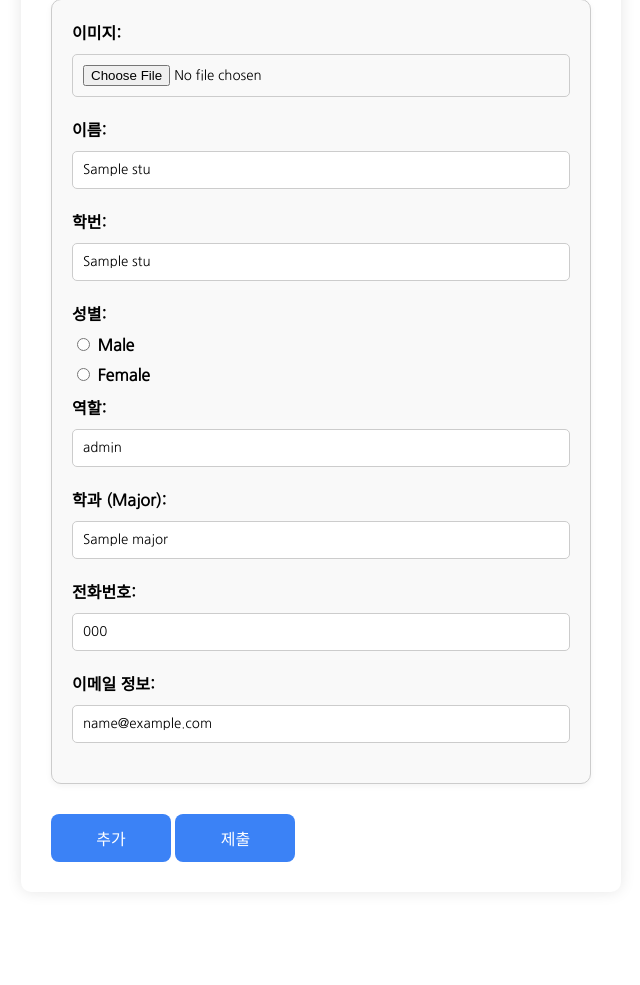
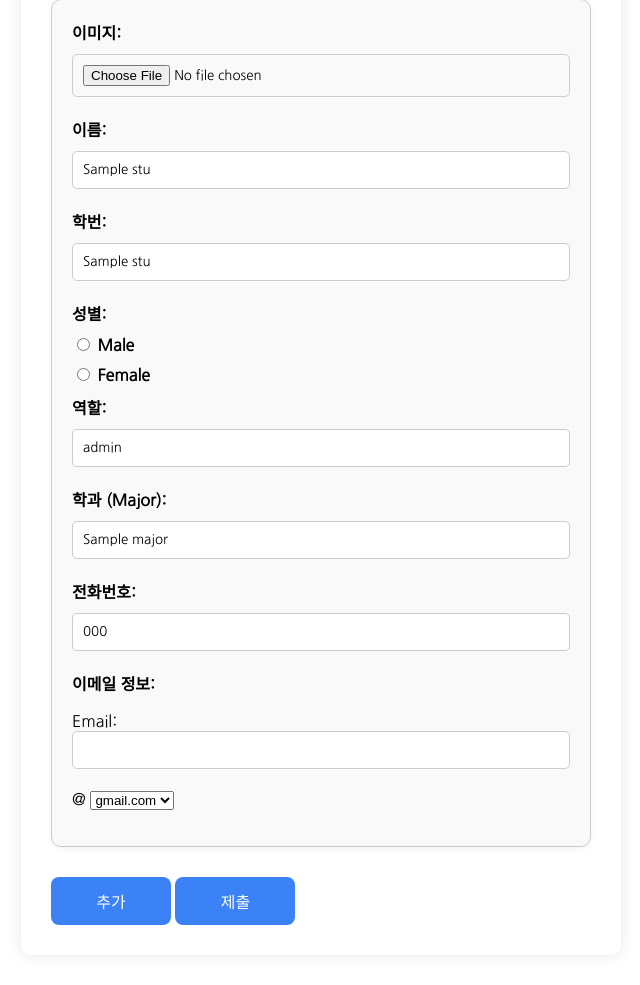
Before and after one commit to JJHDGU/2025-1-OSSPrac-usually-01, a Flask app: template Subject3_2/templates/input.html in a window 1280 px wide. Shown: the part 202-1187 px from the top of the page, without its empty margins (319-959 px from the left). Before the commit the page ends 1064 px from the top, so only its background shows below. Run offline with Flask 3, Linux system fonts and the light colour scheme; the template is opened without the code that fills it: most values are stand-ins (such as "Sample title", 1, 10 or a date in 2020).

Commit message:
email, 성별, 팀github qr수정

```diff
--- a/Subject3_2/team.py
+++ b/Subject3_2/team.py
@@ -27,7 +27,7 @@ def intro():
 
 @app.route('/')
 def index():
-    return render_template('index.html')
+    return render_template('index.html', students=[])
 
 @app.route('/input')
 def input_page():
@@ -42,7 +42,9 @@ def result_page():
     roles  = request.form.getlist('role[]')
     majors = request.form.getlist('major[]')
     phones = request.form.getlist('phonenumber[]')
-    emails = request.form.getlist('emial[]')
+    email_ids = request.form.getlist('email_id[]')
+    email_domains = request.form.getlist('email_domain[]')
+    emails = [f"{id_}@{domain}" for id_, domain in zip(email_ids, email_domains)]
 
     def mask_phone_last2(phone):
         if len(phone) <= 2:
--- a/Subject3_2/templates/input.html
+++ b/Subject3_2/templates/input.html
@@ -99,8 +99,8 @@
             <input type="text" name="ID[]" required value="{{ stu.name or '' }}">
             <label>성별:</label>
             <div>
-              <label><input type="radio" name="gender[]" value="Male" required> Male</label>
-              <label><input type="radio" name="gender[]" value="Female"> Female</label>
+              <label><input type="radio" name="gender_0" value="Male" required> Male</label>
+              <label><input type="radio" name="gender_0" value="Female"> Female</label>
             </div>
             <label>역할:</label>
             <input type="text" name="role[]" required value="{{ stu.role or '' }}">
@@ -109,8 +109,16 @@
             <label>전화번호:</label>
             <input type="text" name="phonenumber[]" required value="{{ stu.phone or '' }}">
             <label>이메일 정보:</label>
-            <input type="text" name="emial[]" required value="{{ stu.email or '' }}">
-          </div>
+            <p>
+              Email:
+              <input type="text" name="email_id[]" required> @
+              <select name="email_domain[]">
+                <option value="gmail.com">gmail.com</option>
+                <option value="naver.com">naver.com</option>
+                <option value="dgu.ac.kr">dgu.ac.kr</option>
+              </select>
+            </p>
+         </div>
           {%- endfor -%}
         </div>
         <button class="btn-primary" type="button" onclick="addPerson()">추가</button>
@@ -144,7 +152,15 @@
           <label>전화번호:</label>
           <input type="text" name="phonenumber[]" required>
           <label>이메일 정보:</label>
-          <input type="text" name="emial[]" required>
+          <p>
+            Email:
+            <input type="text" name="email_id[]" required> @
+            <select name="email_domain[]">
+                <option value="gmail.com">gmail.com</option>
+                <option value="naver.com">naver.com</option>
+                <option value="dgu.ac.kr">dgu.ac.kr</option>
+            </select>
+          </p>
         `;
         container.appendChild(newBlock);
         count++;
```
Also changed, not shown: Subject3_2/templates/index.html (+0 -11 lines), Subject3_2/templates/result.html (+14 -6 lines), Subject3_2/static/uploads/IMG_3424.jpeg (added).
